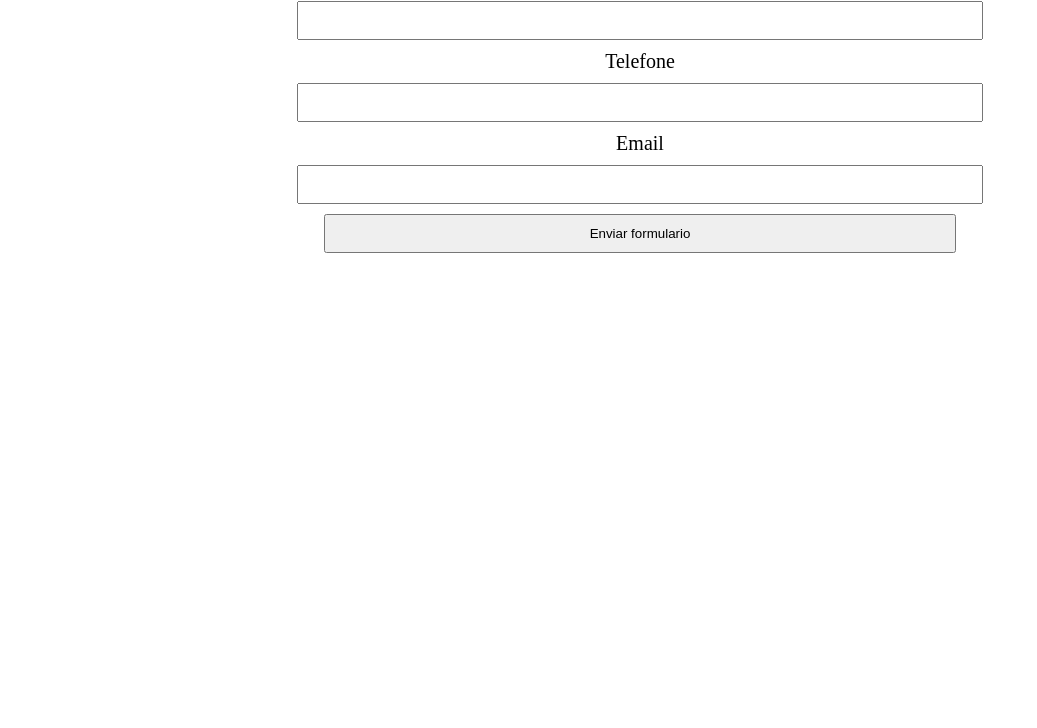
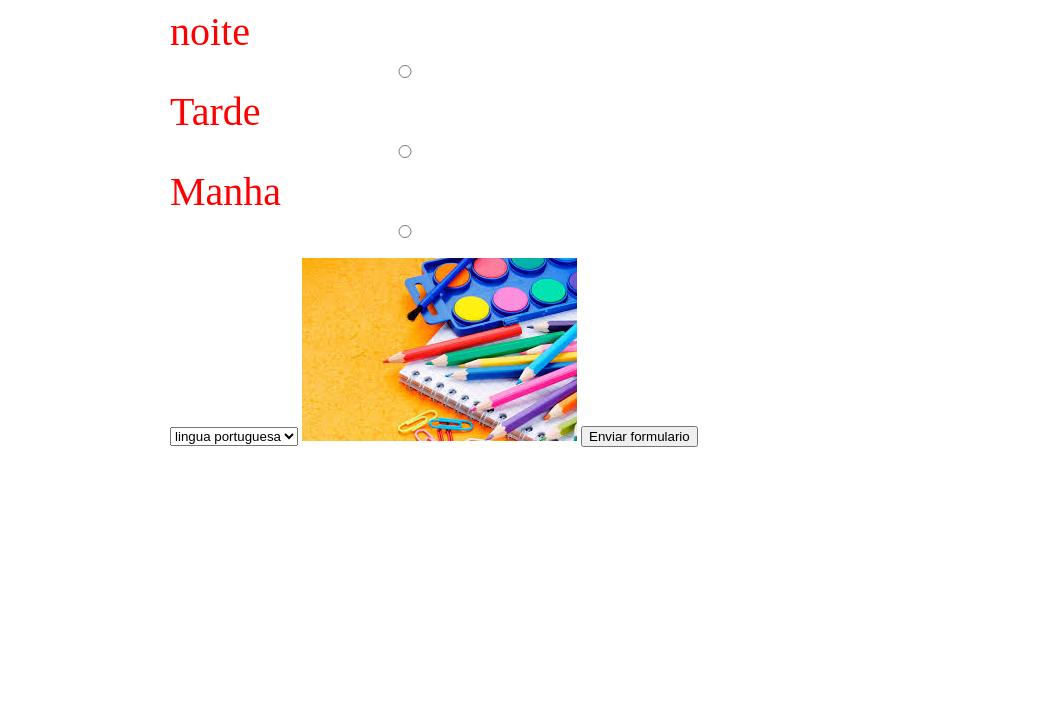
Before and after one commit to kauam223/guitarra, a plain HTML site: page formulario.html in a window 1280 px wide. Shown: the part 72-800 px from the top of the page, without its empty margins (0-1037 px from the left). Drawn offline with Linux system fonts and the light colour scheme.

Commit message:
Add files via upload

```diff
--- a/formulario.css
+++ b/formulario.css
@@ -1,15 +1,21 @@
 main{
-width: 940px
+width: 940px;
 margin: 0 auto;
 }
+head{
+	font-size: 50px;
+	font: italic;
+	color: 	#4B0082;
+}
 form {
-	margin: 40px 0;
+	color: red;
+	margin: 20px 0;
 }
 
 form label {
 	display: block;
-	font-size: 20px;
-	margin: 0 0 10px
+	font-size: 40px;
+	margin: 0 0 10px;
 }
 form input {
 	display: block;
@@ -17,3 +23,7 @@ form input {
 	padding: 10px 25px;
 	width: 50%;
 }
+div{
+	color: purple;
+
+}
--- a/formulario.html
+++ b/formulario.html
@@ -3,23 +3,34 @@
 		<meta charset="UTF-8">
 		<title>formulario</title>
 		<link rel="stylesheet" href="formulario.css">
-
 	</head>
+	<h1>Qual periodo pretende estudar</h1>
 <body>
 	<header>
 		<main>
-		<center>
+<div class="pagina1">
 			<form>
-				<label for="nomesobrenome"> Nome e Sobrenome </label>
-				<input type="text" id="nomesobrenome">
 
-				<label for="Telefone"> Telefone </label>
-				<input type="text" id="telefone">
+				<label for="Cidade"> noite </label>
+				<input type="radio" id="Cidade">
 
-				<label for="Email"> Email </label>
-				<input type="text" id="email">
+				<label for="Estado"> Tarde </label>
+				<input type="radio" id="Estado">
 
-				<input type="submit" value="Enviar formulario"
+				<label for="rua"> Manha </label>
+				<input type="radio" id="manha">
+			</form>
+</div>
+<select>
+	<option>lingua portuguesa</option>
+	<option>geografia</option>
+	<option>historia</option>
+	<option>matematica</option>
+
+</select>
+<img src="images.jpeg">
+
+				<input type="submit" value="Enviar formulario">
 
 
 			</form></main></header></body></html>
```
Also changed, not shown: images.jpeg (added).
